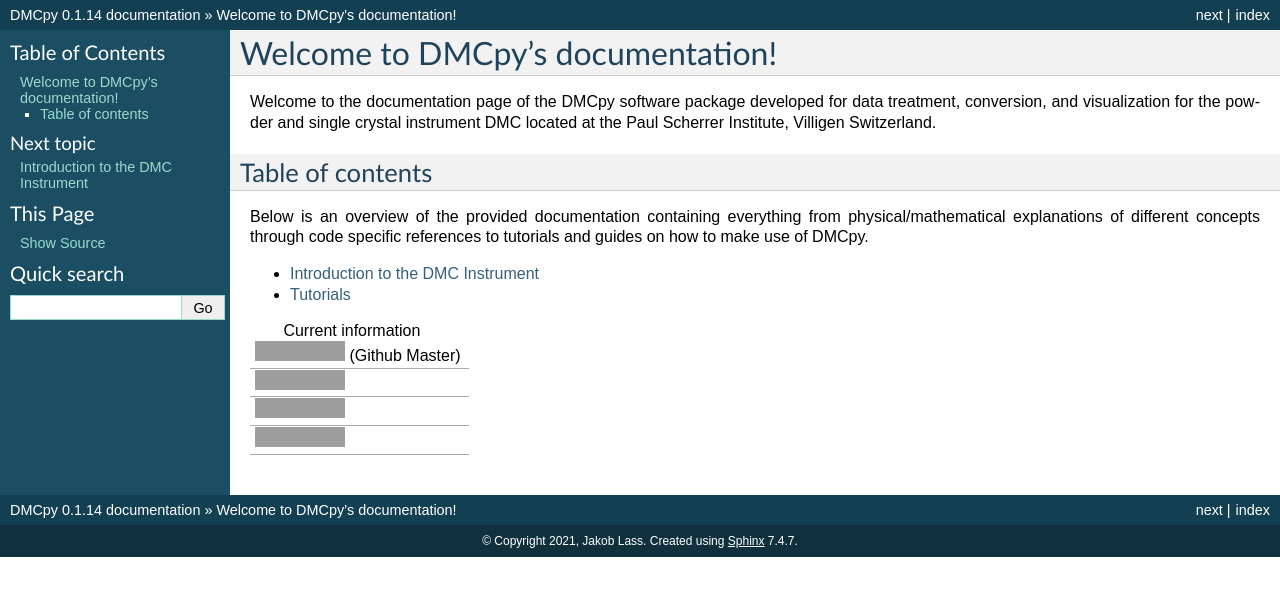
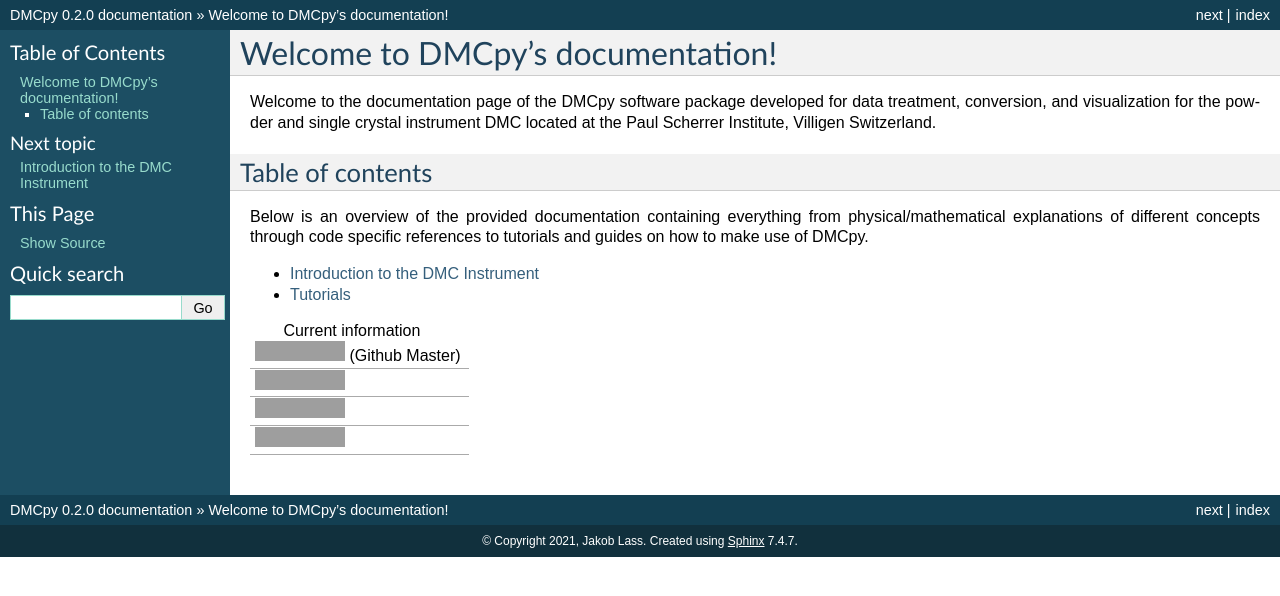
Before and after one commit to oystesf/DMCpy, a Sphinx documentation site: the page built from docs/index.rst, in a window 1280 px wide, cut to the strip 0-596 px from the top of the page. Built offline with Sphinx 7.4.7, drawn with Linux system fonts in a browser that asks for light colours; grey boxes are pictures that could not be loaded.

Commit message:
Update version

```diff
--- a/DMCpy/__init__.py
+++ b/DMCpy/__init__.py
@@ -2,7 +2,7 @@
 sys.path.append('.')
 import pickle,numpy as np
 
-__version__ = '0.1.14'
+__version__ = '0.2.0'
 __author__ = 'Jakob Lass'
 
 # installFolder = os.path.abspath(os.path.split(__file__)[0])
--- a/docs/conf.py
+++ b/docs/conf.py
@@ -30,9 +30,9 @@
 author = u'Jakob Lass'
 
 # The short X.Y version
-version = u'0.1.14'
+version = u'0.2.0'
 # The full version, including alpha/beta/rc tags
-release = u'0.1.14'
+release = u'0.2.0'
 
 
 
--- a/setup.py
+++ b/setup.py
@@ -16,7 +16,7 @@
 
 setup(
     name='DMCpy',
-    version='0.1.14',
+    version='0.2.0',
     description=('Python software packaged designed for reduction of neutron powder diffraction data from DMC at PSI.'),
     long_description=long_description,
     author='Jakob Lass',
```
Also changed, not shown: docs/Tutorials/View3D/CenterAboveMiddel.png, docs/Tutorials/View3D/CenterMiddel.png, docs/Tutorials/View3D/CenterQx.png, 1 other file.
